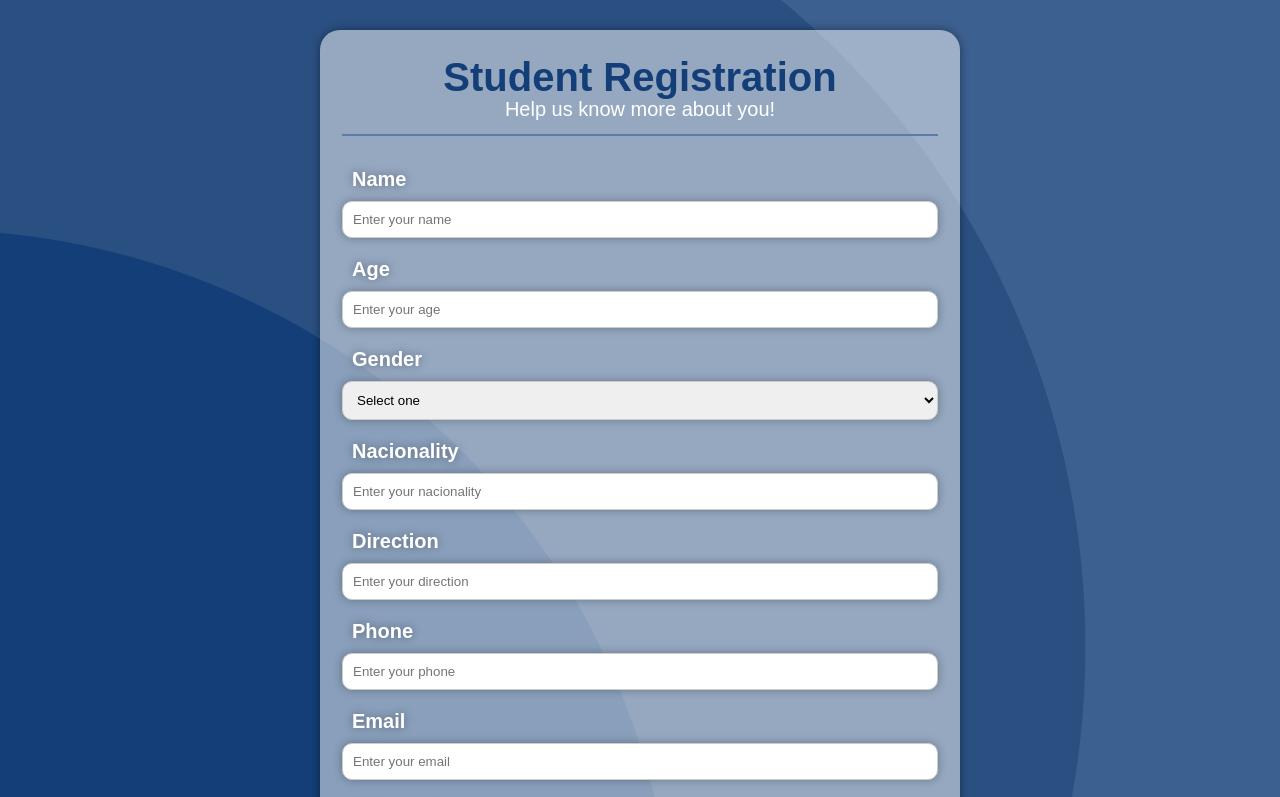
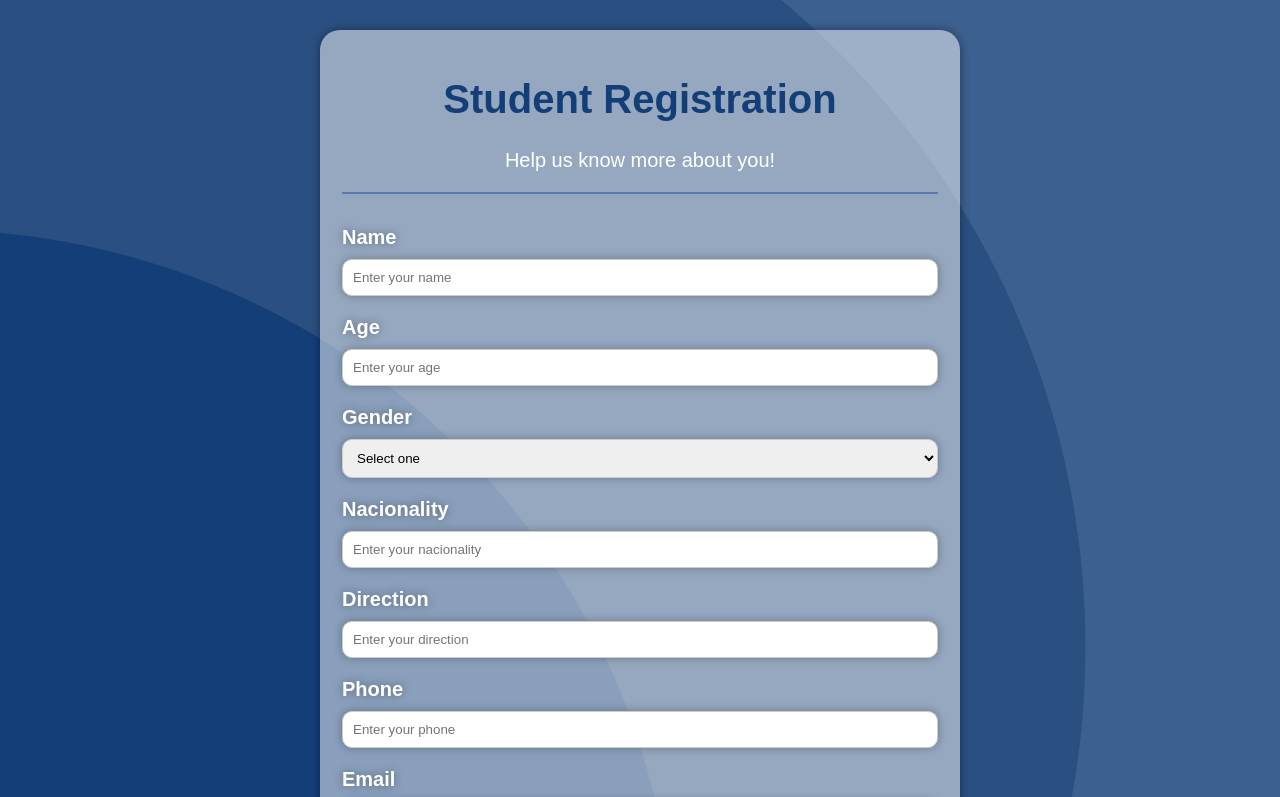
Before and after one commit to Valency12/Student-Registration, a plain HTML site: page index.html in a window 1280 px wide. Shown: the top 797 px of the page. Drawn offline with Linux system fonts and the light colour scheme.

Commit message:
Corrigiendo

```diff
--- a/style.css
+++ b/style.css
@@ -1,6 +1,6 @@
-html, video{
-    min-height: 80%;
-}
+/*html, video{
+    /*min-height: 80%;
+}*/
 body{
     background-image: url("img/fondo.png");
     font-family: Arial, sans-serif;
@@ -10,8 +10,9 @@ h1{
     font-family: sans-serif;
     font-size: 40px;
     color: #133E77;
-    line-height: 0;
+    /*line-height: 0;*/
     text-align: center;
+    display: block;
 }
 p{
     font-family: sans-serif;
@@ -21,21 +22,26 @@ p{
     margin-left: auto;
     margin-right: auto;
     text-align: center;
-    line-height: 10px;
+    /*line-height: 10px;*/
 }
 .container{
-    width: 100%;
+    width: 600px;
     max-width: 600px;
+    min-width: 400px;
     margin: 30px auto;
+    display: block;
     padding: 20px;
     border-radius: 20px;
     background-color: rgba(255, 255, 255, 0.5);
     box-shadow: 0 0 10px rgba(0, 0, 0, 0.411);
 }
 label, legend{
-    margin-left: 10px;
+    /*margin-left: 10px;*/
+    /*margin-bottom: 0px;*/
+    margin: 0px auto;
+
+    /*estilo*/
     font-family: sans-serif;
-    margin-bottom: 0px;
     font-weight: bold;
     font-size: 20px;
     color: #fff;
@@ -58,8 +64,9 @@ input[type="number"],
 input[type="email"],
 textarea[type="text"],
 select{
+    /*max-width: auto;*/
     font-family: sans-serif;
-    width: 100%;
+    /*width: 100%;*/
     padding: 10px;
     margin-bottom: 20px;
     border: 1px solid #ccc;
```
